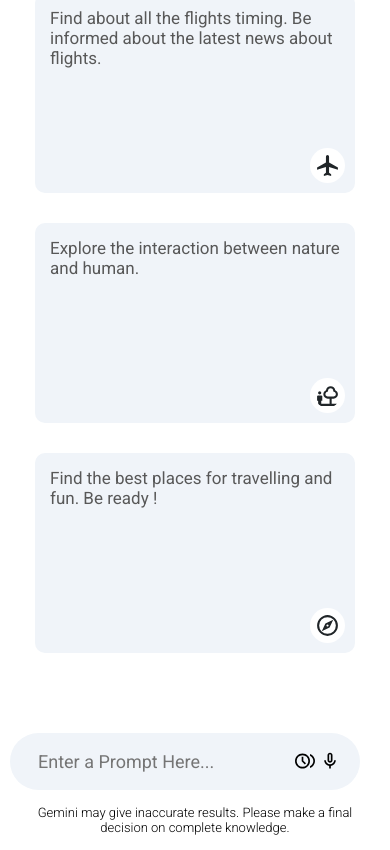
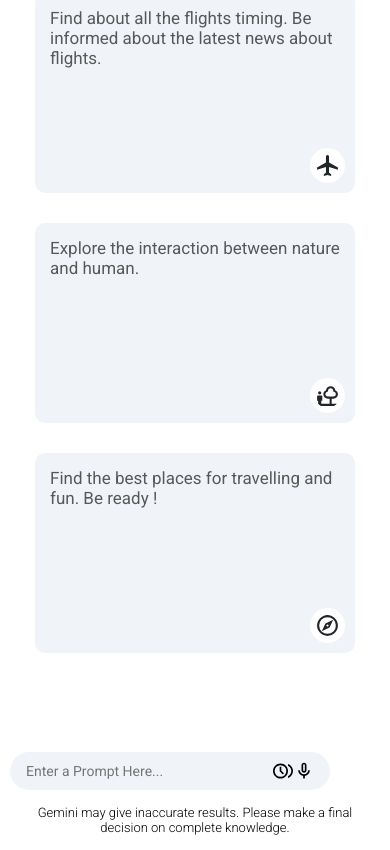
Before and after one commit to shahzaibkhan2/Gemini-Clone, a React (Vite) app: page / in a window 390 px wide. Shown: the part 734-1584 px from the top of the page. Built offline with nearby package versions, Linux system fonts and the light colour scheme.

Commit message:
responsive

```diff
--- a/src/components/major/Major.module.css
+++ b/src/components/major/Major.module.css
@@ -230,8 +230,20 @@
 }
 
 @media (max-width: 390px) {
-  .search__box {
-    width: 350px;
+  .major__lower .search__box {
+    padding: 5px 10px;
     margin-left: -10px;
+    gap: 10px;
+    width: 320px;
+  }
+
+  .search__box .imgs__div {
+    gap: 1px;
+    margin-right: 6px;
+  }
+
+  .search__box input {
+    padding: 6px;
+    font-size: 14px;
   }
 }
```
